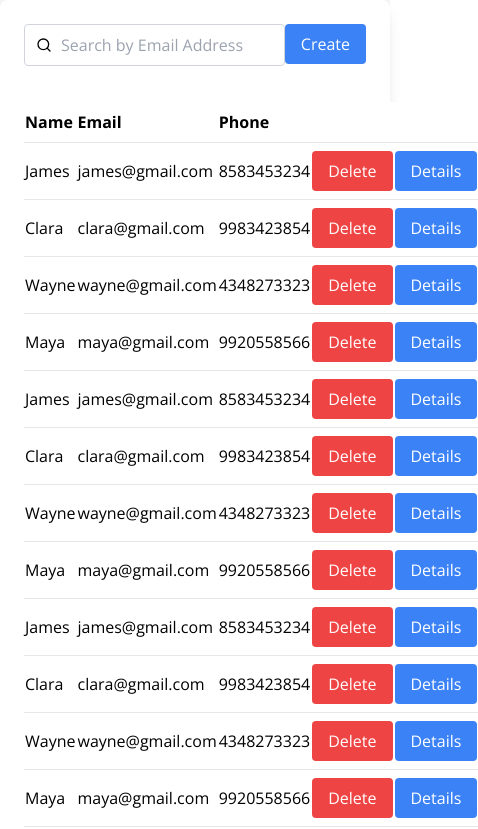
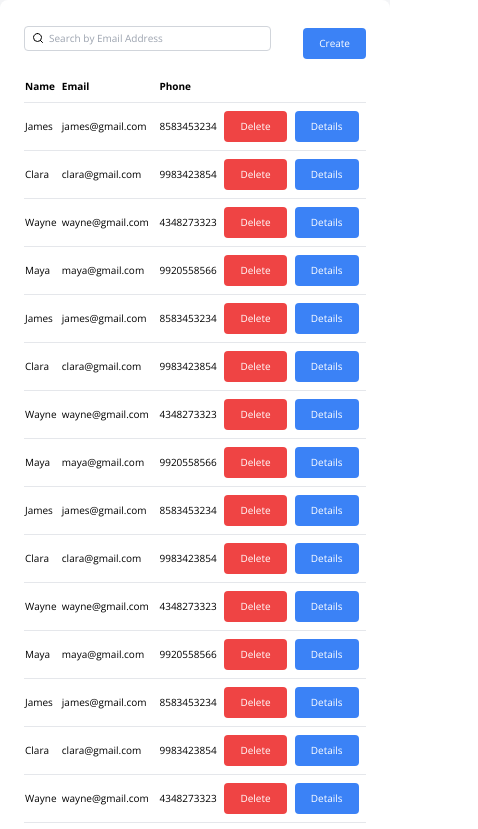
Before and after one commit to damndaniel2000/volgan-contacts, a React (Vite) app: page /volgan-contacts/contacts in a window 390 px wide. Before the commit this address led to /contacts. Shown: the top 829 px of the page, 478 px wide, since content can reach past the window. Built offline with nearby package versions, Linux system fonts and the light colour scheme.

Commit message:
Mobile screen changes

```diff
--- a/src/App.tsx
+++ b/src/App.tsx
@@ -9,7 +9,8 @@ import ContactDetails from "./pages/ContactDetails";
 
 const App = () => {
   return (
-    <Router>
+    // base route set for Github Pages
+    <Router basename="/volgan-contacts">
       <Routes>
         <Route
           path="/contacts"
--- a/src/components/Button.tsx
+++ b/src/components/Button.tsx
@@ -16,13 +16,16 @@ const ActionButton: React.FC<ActionButtonProps> = ({
 }) => {
   const buttonClasses = classNames(
     "px-4 py-2 rounded transition duration-200",
+    "sm:px-4 sm:py-2 sm:text-base", // Default size
+    "px-2 py-1 text-[10px]", // Smaller size for screens < sm
     {
       "!bg-gray-300 !text-gray-500": disabled,
       "cursor-pointer hover:bg-gray-500 hover:text-white":
         color === "gray" && !disabled,
-      "bg-blue-500 text-white hover:bg-blue-600": color === "blue",
-      "bg-green-500 text-white hover:bg-green-600": color === "green",
-      "bg-red-500 text-white hover:bg-red-600": color === "red",
+      "bg-blue-500 text-white hover:bg-blue-600": color === "blue" && !disabled,
+      "bg-green-500 text-white hover:bg-green-600":
+        color === "green" && !disabled,
+      "bg-red-500 text-white hover:bg-red-600": color === "red" && !disabled,
     },
     className
   );
--- a/src/components/ContactRow.tsx
+++ b/src/components/ContactRow.tsx
@@ -14,7 +14,7 @@ const ContactRow: React.FC<ContactRowProps> = ({
   onDetails,
 }) => {
   return (
-    <tr>
+    <tr className="text-[10px] sm:text-base">
       <td className="py-2 border-b">{contact.name}</td>
       <td className="py-2 border-b">{contact.email}</td>
       <td className="py-2 border-b">{contact.phone}</td>
--- a/src/components/ContactTable.tsx
+++ b/src/components/ContactTable.tsx
@@ -14,7 +14,7 @@ const ContactTable: React.FC<ContactTableProps> = ({
 }) => {
   const navigate = useNavigate();
   return (
-    <table className="min-w-full bg-white">
+    <table className="min-w-full bg-white text-[10px] sm:text-base">
       <thead>
         <tr className="text-left">
           <th className="py-2 border-b">Name</th>
@@ -28,7 +28,7 @@ const ContactTable: React.FC<ContactTableProps> = ({
         {contacts.length > 0 ? (
           contacts.map((contact) => (
             <ContactRow
-              key={contact.email}
+              key={contact.id}
               contact={contact}
               onDelete={handleDelete}
               onDetails={(contact) =>
--- a/src/components/CreateContactModal.tsx
+++ b/src/components/CreateContactModal.tsx
@@ -42,7 +42,7 @@ const AddContactModal: React.FC<AddContactModalProps> = ({
     isOpen && (
       <Modal onClose={onClose}>
         <h2 className="text-xl font-bold mb-4">Add New Contact</h2>
-        <div className="space-y-2 w-[500px]">
+        <div className="sm:space-y-2 sm:w-[500px]">
           <div>
             <Input
               type="text"
--- a/src/components/DeleteConfirmationModal.tsx
+++ b/src/components/DeleteConfirmationModal.tsx
@@ -16,7 +16,7 @@ const DeleteConfirmationModal: React.FC<DeleteConfirmationModalProps> = ({
   return (
     isOpen && (
       <Modal onClose={onClose}>
-        <h2 className="text-xl mb-8">
+        <h2 className="text-sm sm:text-base mb-8">
           Are you sure you want to delete this contact?
         </h2>
         <div className="flex justify-end space-x-4">
--- a/src/components/Input.tsx
+++ b/src/components/Input.tsx
@@ -33,7 +33,9 @@ const ContactInput: React.FC<ContactInputProps> = ({
   };
 
   const inputClasses = classNames(
-    "border rounded w-full focus:outline-none",
+    "border rounded w-full focus:outline-none transition-all duration-200",
+    "sm:py-2", // Default size for screens >= sm
+    "py-1 text-[10px] sm:text-base", // Smaller size for screens < sm
     {
       "border-blue-500": isFocused,
       "border-gray-300": !isFocused && isValid,
@@ -42,19 +44,19 @@ const ContactInput: React.FC<ContactInputProps> = ({
     className
   );
 
-  const iconPaddingClass = icon ? "pl-9" : "pl-4";
+  const iconPaddingClass = icon ? "sm:pl-9 pl-6" : "sm:pl-4 pl-3";
 
   return (
     <div className="flex flex-col w-full">
       <div className="relative">
         {icon && (
-          <div className="absolute left-3 top-1/2 transform -translate-y-1/2">
+          <div className="absolute left-2 sm:left-3 top-1/2 transform -translate-y-1/2">
             {icon}
           </div>
         )}
         <input
           {...props}
-          className={`${inputClasses} ${iconPaddingClass} py-2`}
+          className={`${inputClasses} ${iconPaddingClass}`}
           onFocus={handleFocus}
           onBlur={handleBlur}
         />
@@ -63,7 +65,9 @@ const ContactInput: React.FC<ContactInputProps> = ({
         className="mt-1 ml-1 h-4 transition-opacity duration-300"
         style={{ opacity: !isValid && touched ? 1 : 0 }}
       >
-        <p className="text-red-500 text-[10px]">{validationMessage}</p>
+        <p className="text-red-500 text-[8px] sm:text-[10px]">
+          {validationMessage}
+        </p>
       </div>
     </div>
   );
--- a/src/pages/ContactDetails.tsx
+++ b/src/pages/ContactDetails.tsx
@@ -1,6 +1,7 @@
 import { useMemo } from "react";
 import { useParams, useNavigate } from "react-router-dom";
 import { Contact } from "../utils/types";
+import ActionButton from "../components/Button";
 
 const ContactDetails = () => {
   const contacts: Contact[] = useMemo(() => {
@@ -17,17 +18,16 @@ const ContactDetails = () => {
   };
 
   const GoBackButton = (
-    <button
+    <ActionButton
       onClick={handleGoBack}
-      className="px-4 py-2 bg-blue-500 text-white rounded hover:bg-blue-600"
-    >
-      Go Back
-    </button>
+      text="Go Back"
+      color="blue"
+    />
   );
 
   return (
     <div className="flex justify-center items-center min-h-screen bg-gray-100">
-      <div className="max-w-3xl w-full bg-white shadow-lg rounded-lg p-6">
+      <div className="max-w-3xl text-sm sm:text-base w-full bg-white shadow-lg rounded-lg p-6">
         {contact ? (
           <>
             <h2 className="text-2xl mb-4">Contact Details</h2>
--- a/src/pages/ContactLists.tsx
+++ b/src/pages/ContactLists.tsx
@@ -190,23 +190,21 @@ const ContactList: React.FC = () => {
 
   return (
     <div className="flex justify-center items-center min-h-screen bg-gray-100">
-      <div className="max-w-3xl w-full bg-white shadow-lg rounded-lg p-6">
-        <div className="mb-4 flex justify-between items-start">
+      <div className="sm:max-w-3xl w-full bg-white shadow-lg rounded-lg p-6">
+        <div className="mb-0 sm:mb-2 space-x-8 flex justify-between items-start">
           <Input
             type="text"
             value={search}
             onChange={(e) => setSearch(e.target.value)}
             placeholder="Search by Email Address"
-            className="max-w-lg"
             icon={
               <svg
-                width="16"
-                height="16"
+                className="w-3 h-3 sm:w-4 sm:h-4"
                 fill="none"
                 stroke="currentColor"
-                stroke-linecap="round"
-                stroke-linejoin="round"
-                stroke-width="2"
+                strokeLinecap="round"
+                strokeLinejoin="round"
+                strokeWidth="2"
                 viewBox="0 0 24 24"
                 xmlns="http://www.w3.org/2000/svg"
               >
@@ -219,6 +217,7 @@ const ContactList: React.FC = () => {
             onClick={() => setIsAddModalOpen(true)}
             text="Create"
             color="blue"
+            className="mt-1 sm:mt-0"
           />
         </div>
         <ContactTable
```
Also changed, not shown: 1 other file (tests, documents, lock files or other folders).
